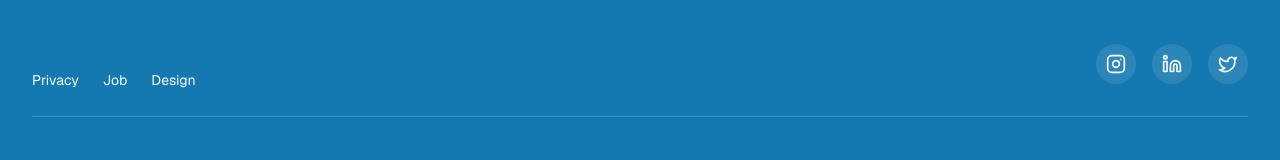
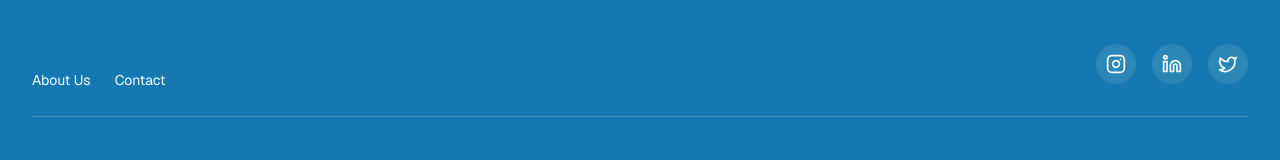
Before and after one commit to Rappizr/web-dev-2025, a Next.js app: page / in a window 1280 px wide. Shown: the part 3748-3908 px from the top of the page. Built offline with nearby package versions, Linux system fonts and the light colour scheme.

Commit message:
fix footer

```diff
--- a/components/footer.tsx
+++ b/components/footer.tsx
@@ -33,9 +33,8 @@ export function Footer() {
       <div className="container mx-auto px-4 sm:px-6 lg:px-8">
         <div className="flex flex-col md:flex-row justify-between items-center gap-4">
           <div className="flex items-center gap-6">
-            <span className="text-sm">Privacy</span>
-            <span className="text-sm">Job</span>
-            <span className="text-sm">Design</span>
+            <span className="text-sm">About Us</span>
+            <span className="text-sm">Contact </span>
           </div>
           <div className="flex pb-8 gap-4">
             <a
```
